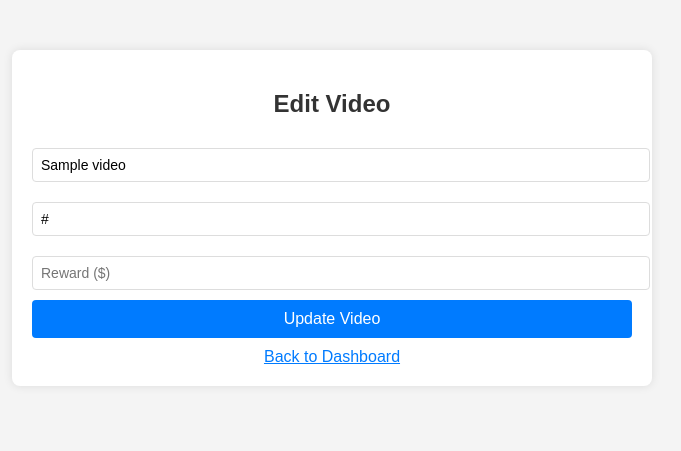
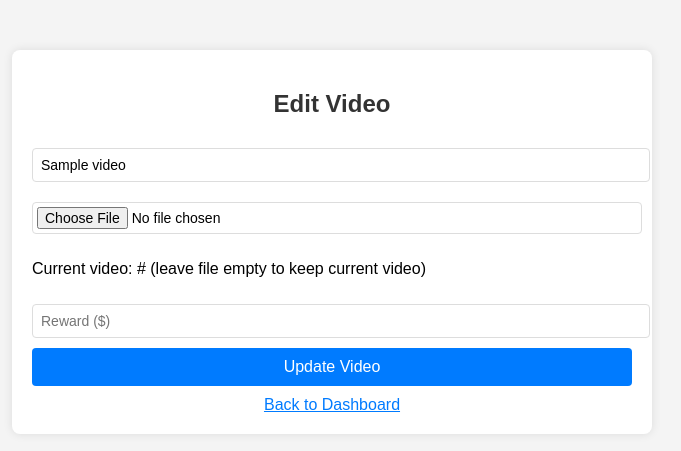
Before and after one commit to Xantech007/cashtube-clone, a PHP site: page /admin/edit_video.php?id=1 in a window 1280 px wide. Shown: the top 451 px of the page, without its empty margins (308-989 px from the left). Run offline with PHP 8.4, Linux system fonts and the light colour scheme; the visitor is signed in with stand-in values (Sample User, id 1); tables that the repository leaves empty or names only in its code hold one stand-in row (values such as "Sample post").

Commit message:
Update edit_video.php

```diff
--- a/admin/edit_video.php
+++ b/admin/edit_video.php
@@ -32,12 +32,63 @@ if (isset($_GET['id'])) {
 // Handle form submission
 if ($_SERVER['REQUEST_METHOD'] === 'POST') {
     $title = filter_var($_POST['title'], FILTER_SANITIZE_STRING);
-    $url = filter_var($_POST['url'], FILTER_SANITIZE_STRING);
     $reward = filter_var($_POST['reward'], FILTER_SANITIZE_NUMBER_FLOAT, FILTER_FLAG_ALLOW_FRACTION);
+    $upload_dir = '../users/videos/';
+    $allowed_types = ['video/mp4', 'video/avi', 'video/quicktime'];
+    $max_size = 100 * 1024 * 1024; // 100MB
+    $url = $video['url']; // Keep existing URL unless a new file is uploaded
 
-    if (empty($title) || empty($url) || empty($reward)) {
-        $_SESSION['error'] = 'All fields are required.';
+    if (empty($title) || empty($reward)) {
+        $_SESSION['error'] = 'Title and reward are required.';
+        header("Location: edit_video.php?id=" . $_GET['id']);
+        exit;
+    }
+
+    // Handle file upload if provided
+    if (!empty($_FILES['video_file']['name'])) {
+        $file = $_FILES['video_file'];
+        if ($file['error'] !== UPLOAD_ERR_OK) {
+            $_SESSION['error'] = 'File upload error: ' . $file['error'];
+            header("Location: edit_video.php?id=" . $_GET['id']);
+            exit;
+        }
+
+        if (!in_array($file['type'], $allowed_types)) {
+            $_SESSION['error'] = 'Invalid file type. Only MP4, AVI, and MOV are allowed.';
+            header("Location: edit_video.php?id=" . $_GET['id']);
+            exit;
+        }
+
+        if ($file['size'] > $max_size) {
+            $_SESSION['error'] = 'File size exceeds 100MB limit.';
+            header("Location: edit_video.php?id=" . $_GET['id']);
+            exit;
+        }
+
+        // Generate unique filename
+        $ext = pathinfo($file['name'], PATHINFO_EXTENSION);
+        $filename = uniqid('video_') . '_' . time() . '.' . $ext;
+        $destination = $upload_dir . $filename;
+        $url = 'users/videos/' . $filename;
+
+        // Create directory if it doesn't exist
+        if (!is_dir($upload_dir)) {
+            mkdir($upload_dir, 0755, true);
+        }
+
+        // Move uploaded file and delete old file
+        if (move_uploaded_file($file['tmp_name'], $destination)) {
+            if (file_exists('../' . $video['url'])) {
+                unlink('../' . $video['url']); // Delete old video file
+            }
         } else {
+            $_SESSION['error'] = 'Failed to upload video file.';
+            header("Location: edit_video.php?id=" . $_GET['id']);
+            exit;
+        }
+    }
+
+    // Update database
     try {
         $stmt = $pdo->prepare("UPDATE videos SET title = ?, url = ?, reward = ? WHERE id = ?");
         $stmt->execute([$title, $url, $reward, $_GET['id']]);
@@ -45,9 +96,13 @@ if ($_SERVER['REQUEST_METHOD'] === 'POST') {
         header("Location: dashboard.php");
         exit;
     } catch (PDOException $e) {
+        if (isset($destination) && file_exists($destination)) {
+            unlink($destination); // Remove new file if database update fails
+        }
         $_SESSION['error'] = 'Failed to update video: ' . $e->getMessage();
         error_log('Edit video error: ' . $e->getMessage(), 3, '../debug.log');
-        }
+        header("Location: edit_video.php?id=" . $_GET['id']);
+        exit;
     }
 }
 ?>
@@ -80,13 +135,19 @@ if ($_SERVER['REQUEST_METHOD'] === 'POST') {
             text-align: center;
         }
 
-        .edit-form input {
+        .edit-form input[type="text"],
+        .edit-form input[type="number"],
+        .edit-form input[type="file"] {
             width: 100%;
             padding: 8px;
             margin: 10px 0;
             border: 1px solid #ddd;
             border-radius: 4px;
             font-size: 14px;
+        }
+
+        .edit-form input[type="file"] {
+            padding: 4px;
         }
 
         .edit-form button {
@@ -122,9 +183,10 @@ if ($_SERVER['REQUEST_METHOD'] === 'POST') {
         <?php if (isset($_SESSION['success'])): ?>
             <p class="success"><?php echo htmlspecialchars($_SESSION['success']); unset($_SESSION['success']); ?></p>
         <?php endif; ?>
-        <form action="" method="POST" class="edit-form">
+        <form action="" method="POST" enctype="multipart/form-data" class="edit-form">
             <input type="text" name="title" value="<?php echo htmlspecialchars($video['title']); ?>" placeholder="Video Title" required>
-            <input type="text" name="url" value="<?php echo htmlspecialchars($video['url']); ?>" placeholder="Video URL (e.g., users/videos/video.mp4)" required>
+            <input type="file" name="video_file" accept=".mp4,.avi,.mov">
+            <p>Current video: <?php echo htmlspecialchars($video['url']); ?> (leave file empty to keep current video)</p>
             <input type="number" name="reward" value="<?php echo htmlspecialchars($video['reward']); ?>" placeholder="Reward ($)" step="0.01" required>
             <button type="submit">Update Video</button>
         </form>
```
Lines whose indentation alone changed are shown as unchanged.
